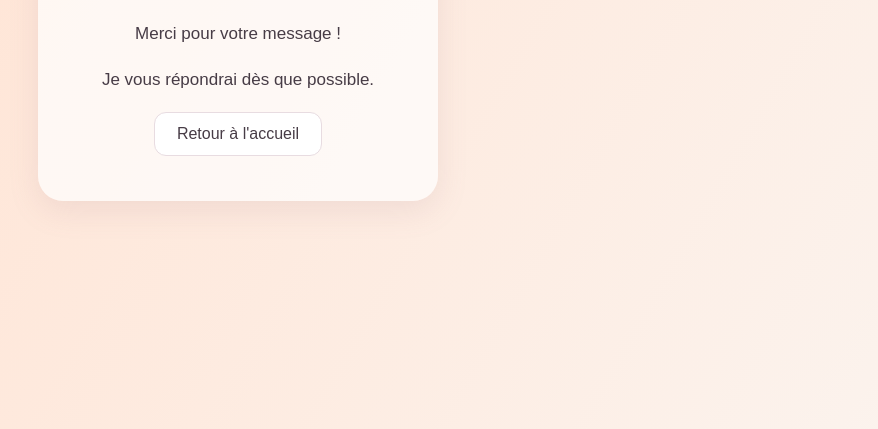
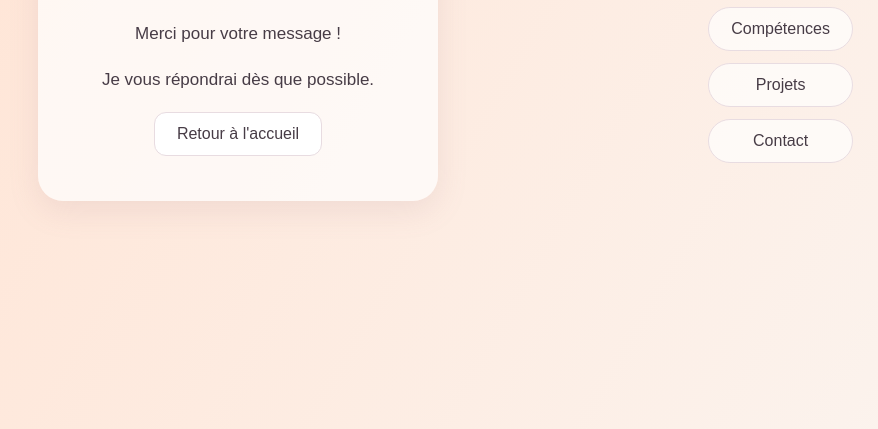
Before and after one commit to Saboche6919/my-portefolio, a plain HTML site: page merci.html in a window 1280 px wide. Shown: the part 371-800 px from the top of the page, without its empty margins (402-1280 px from the left). Drawn offline with Linux system fonts and the light colour scheme.

Commit message:
Update confirmation page navigation

```diff
--- a/merci.html
+++ b/merci.html
@@ -15,5 +15,45 @@
             <a href="index.html" class="btn">Retour à l'accueil</a>
         </section>
     </main>
+
+<nav class="merci-navigation">
+    <a href="index.html" class="btn">Accueil</a>
+    <a href="apropos.html" class="btn">À propos</a>
+    <a href="competences.html" class="btn">Compétences</a>
+    <a href="projets.html" class="btn">Projets</a>
+    <a href="contact.html" class="btn">Contact</a>
+</nav>
+
+<style>
+.merci-navigation {
+    position: fixed;
+    top: 50%;
+    right: 25px;
+    transform: translateY(-50%);
+    display: flex;
+    flex-direction: column;
+    align-items: stretch;
+    gap: 12px;
+    background: transparent;
+    box-shadow: none;
+    z-index: 10;
+}
+
+.merci-navigation .btn {
+    text-align: center;
+    border-radius: 50px;
+    white-space: nowrap;
+}
+
+@media (max-width: 700px) {
+    .merci-navigation {
+        position: static;
+        transform: none;
+        align-items: center;
+        margin: 25px auto;
+    }
+}
+</style>
+
 </body>
 </html>
```
